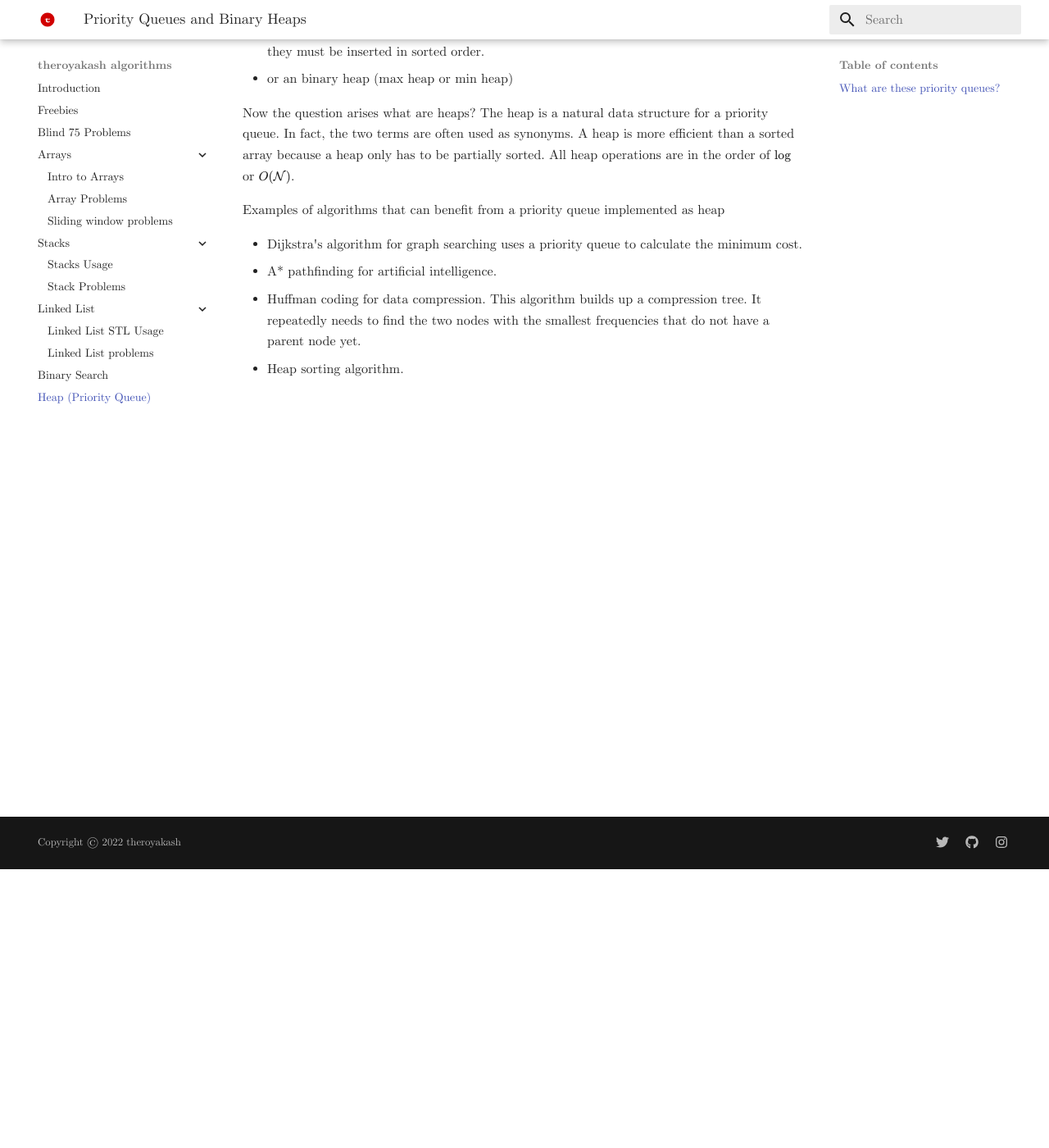
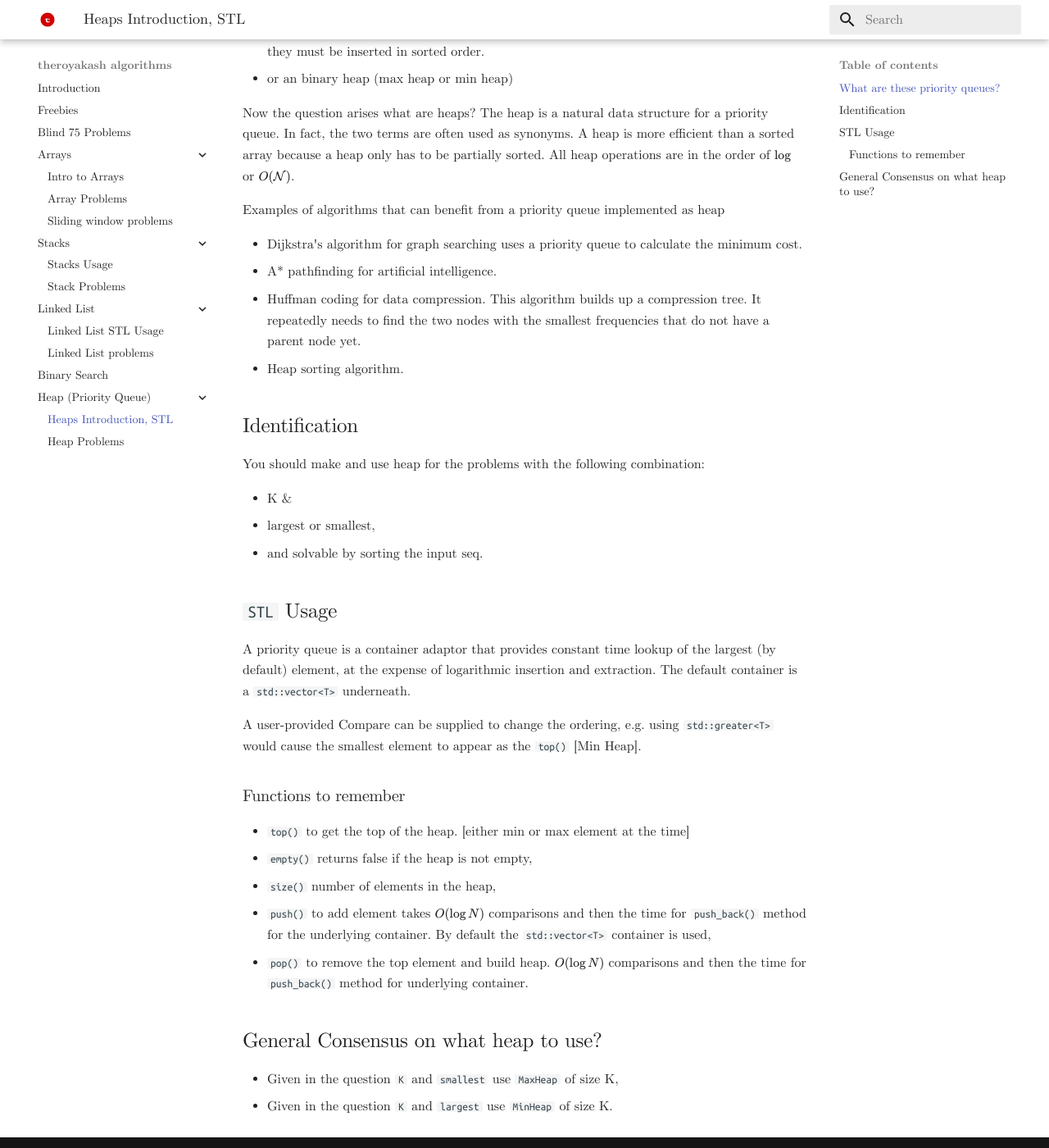
Before and after one commit to theroyakash/algorithms.theroyakash.com, an MkDocs documentation site: the page built from docs/heaps/heap-pq.md, in a window 1280 px wide and 1400 px high, scrolled down 340 px. Shown: the whole window at 82% size. Built offline with MkDocs 1.6.1 and Material for MkDocs 9.7.7, drawn with Linux system fonts in a browser that asks for light colours.

Commit message:
📦  NEW: added heaps

```diff
--- a/docs/heap-pq.md
+++ b/docs/heaps/heap-pq.md
@@ -1,6 +1,11 @@
 ---
 title: Priority Queues and Binary Heaps
 description: One of my favorite data structure is binary heaps.
+tags:
+	- tutorials
+	- STL
+	- Implementation
+	- Introduction
 ---
 # Priority Queues and Binary Heaps
 ## What are these priority queues?
@@ -19,3 +24,28 @@ Examples of algorithms that can benefit from a priority queue implemented as hea
 * A* pathfinding for artificial intelligence.
 * Huffman coding for data compression. This algorithm builds up a compression tree. It repeatedly needs to find the two nodes with the smallest frequencies that do not have a parent node yet.
 * Heap sorting algorithm.
+
+## Identification
+
+You should make and use heap for the problems with the following combination:
+
+- K &
+- largest or smallest,
+- and solvable by sorting the input seq.
+
+## `STL` Usage
+A priority queue is a container adaptor that provides constant time lookup of the largest (by default) element, at the expense of logarithmic insertion and extraction. The default container is a `std::vector<T>` underneath.
+
+A user-provided Compare can be supplied to change the ordering, e.g. using `std::greater<T>` would cause the smallest element to appear as the `top()` [Min Heap].
+
+
+### Functions to remember
+- `top()` to get the top of the heap. [either min or max element at the time]
+- `empty()` returns false if the heap is not empty,
+- `size()` number of elements in the heap,
+- `push()` to add element takes $O(\log N)$ comparisons and then the time for `push_back()` method for the underlying container. By default the `std::vector<T>` container is used,
+- `pop()` to remove the top element and build heap. $O(\log N)$ comparisons and then the time for `push_back()` method for underlying container.
+
+## General Consensus on what heap to use?
+- Given in the question `K` and `smallest` use `MaxHeap` of size K,
+- Given in the question `K` and `largest` use `MinHeap` of size K.
--- a/mkdocs.yml
+++ b/mkdocs.yml
@@ -16,7 +16,9 @@ nav:
     - Linked List STL Usage: ./LinkedLists/stl-usage.md
     - Linked List problems: ./LinkedLists/problems.md
   - Binary Search: ./bss.md
-  - Heap (Priority Queue): heap-pq.md
+  - Heap (Priority Queue):
+    - Heaps Introduction, STL: ./heaps/heap-pq.md
+    - Heap Problems: ./heaps/problems.md
 
 theme:
   name: material
@@ -30,6 +32,7 @@ theme:
   font:
     code: Ubuntu Mono
   icon:
+    repo: fontawesome/brands/git-alt
     admonition:
       note: octicons/tag-16
       abstract: octicons/checklist-16
@@ -46,7 +49,8 @@ theme:
 
 plugins:
   - search
-  - tags
+  - tags:
+      tags_file: tags.md
 
 markdown_extensions:
   - meta
```
Also changed, not shown: docs/heaps/problems.md (added, +32 -0 lines), docs/tags.md (added, +5 -0 lines).
